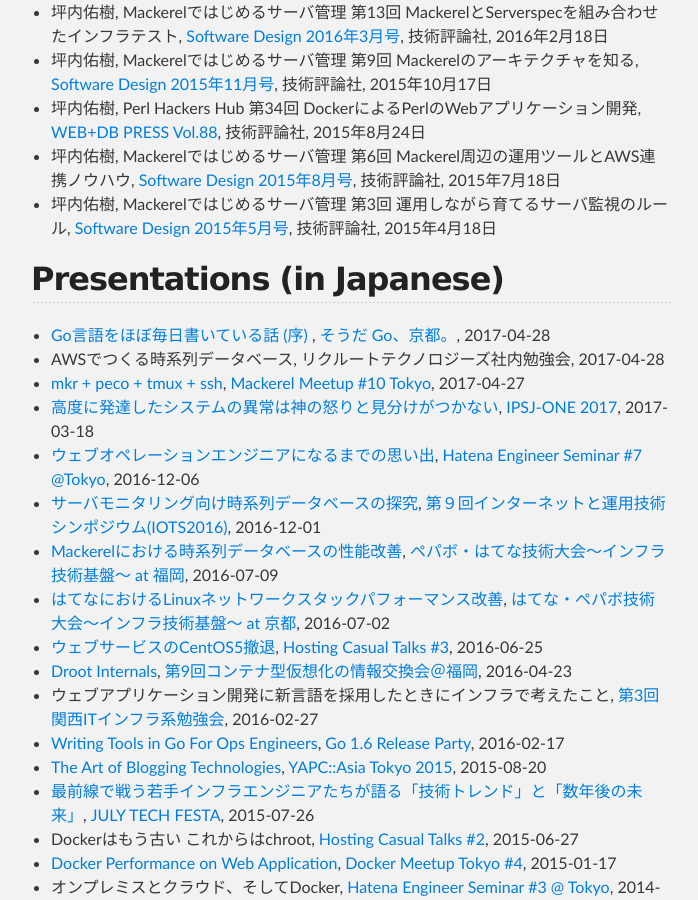
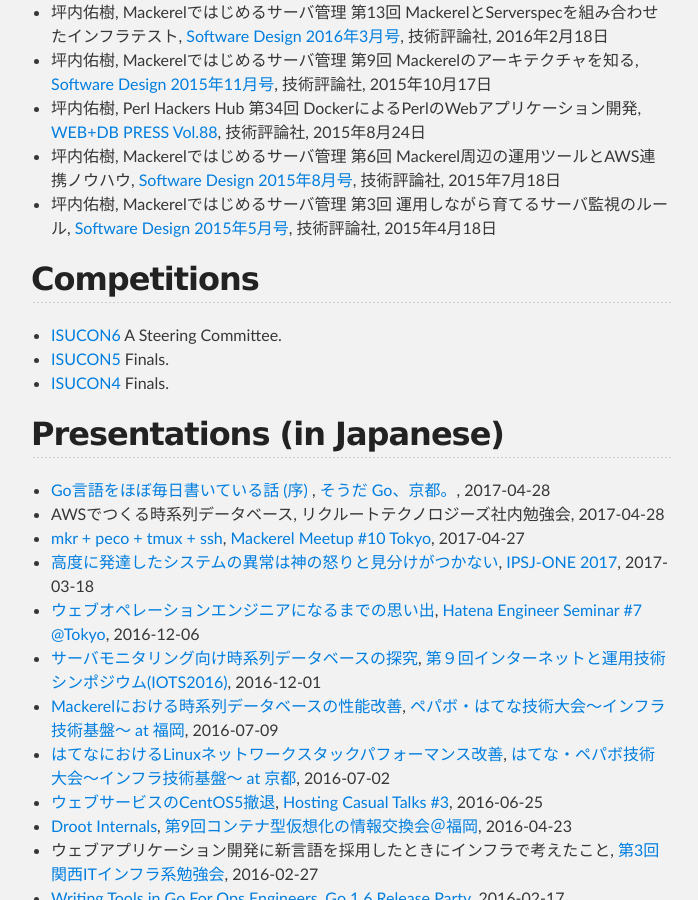
Before and after one commit to yuuki/yuuk.io, a Jekyll site: the page built from index.md, in a window 1280 px wide and 900 px high, scrolled down 1419 px. Shown: the whole window, without its empty margins (289-987 px from the left). Built offline with Jekyll 4.4.1, drawn with Linux system fonts in a browser that asks for light colours; nearby versions of some CDN libraries.

Commit message:
Sync README.md in master branch to index.md in gh-pages

```diff
--- a/index.md
+++ b/index.md
@@ -49,6 +49,12 @@
 - 坪内佑樹, Mackerelではじめるサーバ管理 第6回 Mackerel周辺の運用ツールとAWS連携ノウハウ, [Software Design 2015年8月号](http://gihyo.jp/magazine/SD/archive/2015/201508), 技術評論社, 2015年7月18日
 - 坪内佑樹, Mackerelではじめるサーバ管理 第3回 運用しながら育てるサーバ監視のルール, [Software Design 2015年5月号](http://gihyo.jp/magazine/SD/archive/2015/201505), 技術評論社, 2015年4月18日
 
+## Competitions
+
+- [ISUCON6](http://isucon.net/archives/48465737.html) A Steering Committee.
+- [ISUCON5](http://isucon.net/archives/45166636.html) Finals.
+- [ISUCON4](http://isucon.net/archives/41252218.html) Finals.
+
 ## Presentations (in Japanese)
 
 - [Go言語をほぼ毎日書いている話 (序) ](https://speakerdeck.com/yuukit/daily-coding-in-go), [そうだ Go、京都。](https://go-kyoto.connpass.com/event/55599/), 2017-04-28
```
